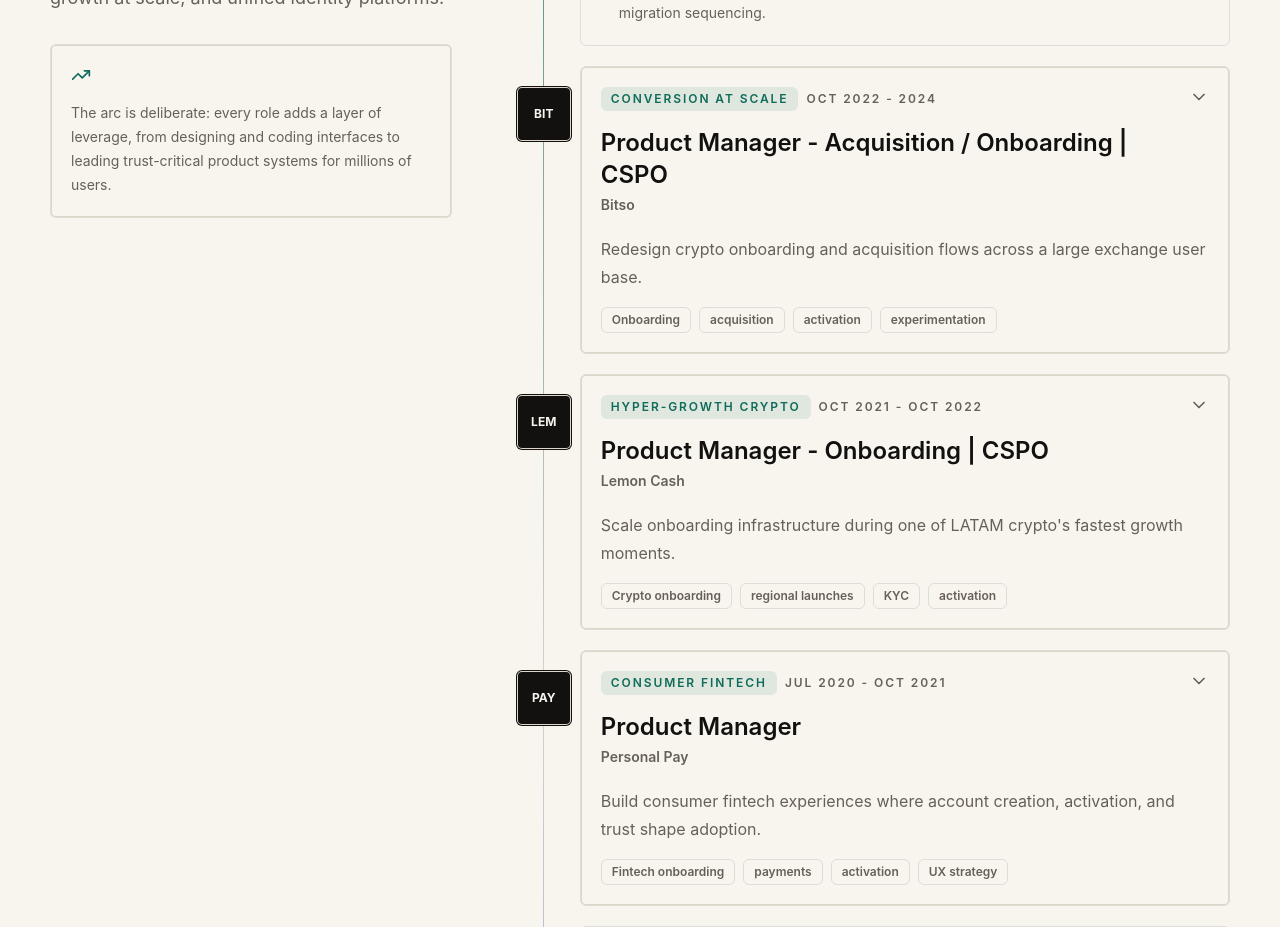
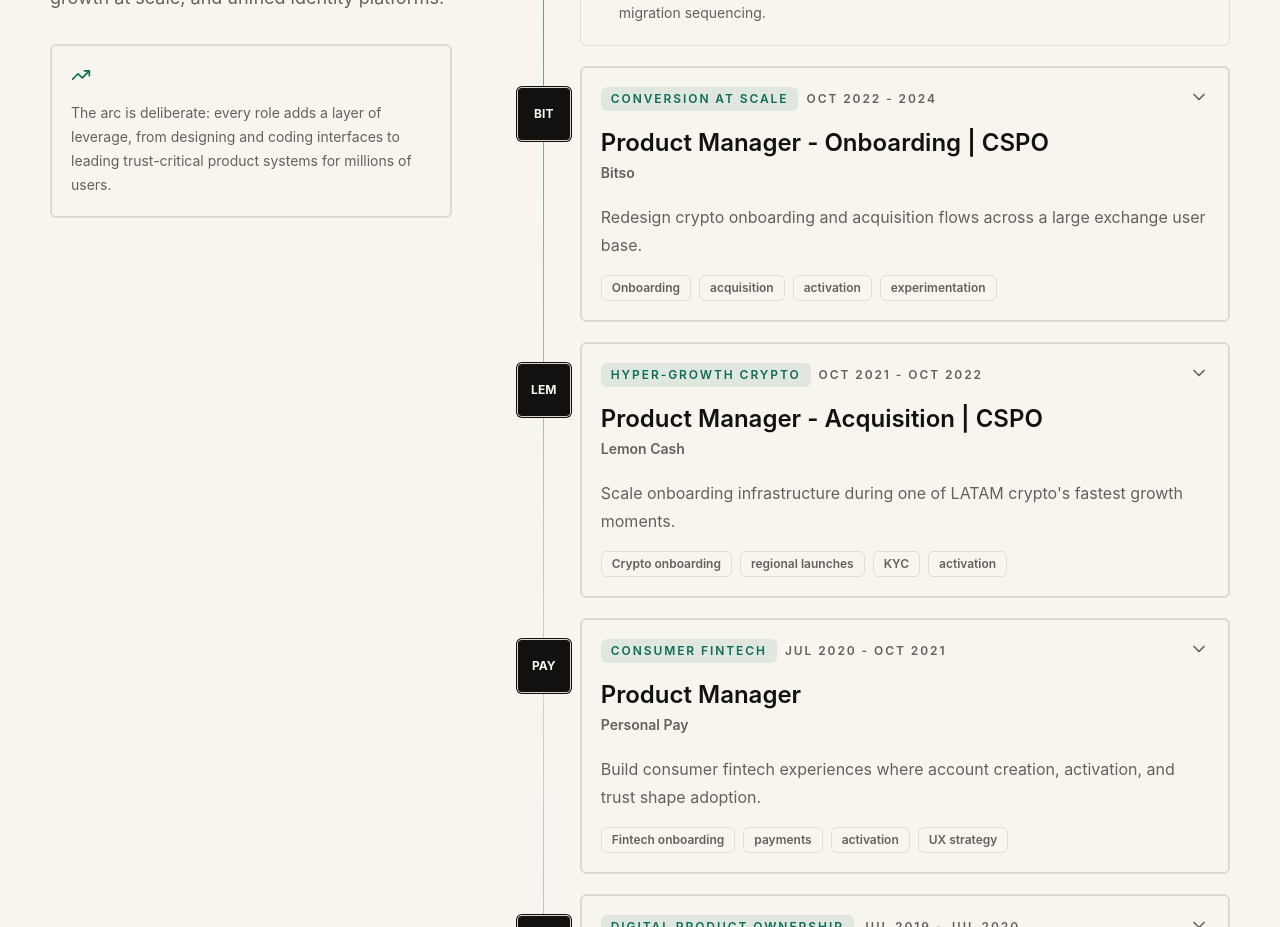
Before and after one commit to ignacioperezroca/ignacio-portfolio, a Next.js app: page / in a window 1280 px wide. Shown: the part 2820-3747 px from the top of the page. Built offline with nearby package versions, Linux system fonts and the light colour scheme.

Commit message:
Align timeline role titles

```diff
--- a/src/data/portfolio.ts
+++ b/src/data/portfolio.ts
@@ -160,7 +160,7 @@
   {
     company: "Bitso",
     logoText: "BIT",
-    role: "Product Manager - Acquisition / Onboarding | CSPO",
+    role: "Product Manager - Onboarding | CSPO",
     dates: "Oct 2022 - 2024",
     mission:
       "Redesign crypto onboarding and acquisition flows across a large exchange user base.",
@@ -180,7 +180,7 @@
   {
     company: "Lemon Cash",
     logoText: "LEM",
-    role: "Product Manager - Onboarding | CSPO",
+    role: "Product Manager - Acquisition | CSPO",
     dates: "Oct 2021 - Oct 2022",
     mission:
       "Scale onboarding infrastructure during one of LATAM crypto's fastest growth moments.",
```
